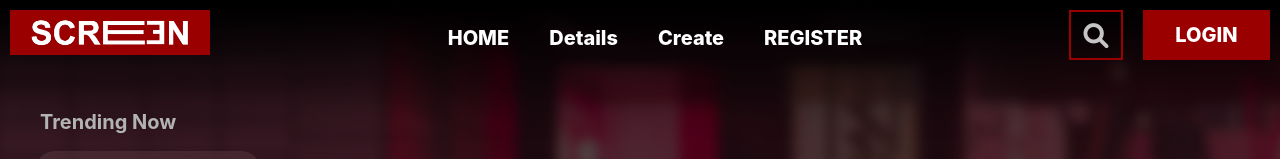
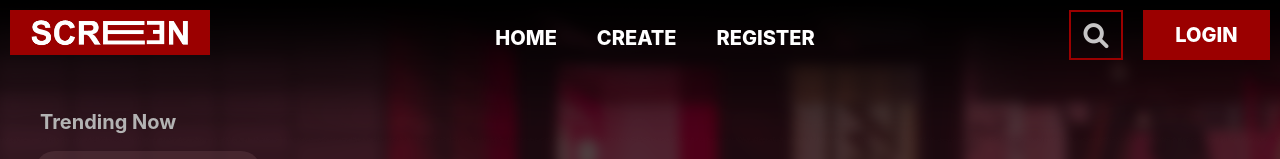
Before and after one commit to PenkoG/react-app-course-project, a React (Create React App) app in the folder client/: page / in a window 1280 px wide. Shown: the top 159 px of the page. Built offline with nearby package versions, Linux system fonts and the light colour scheme.

Commit message:
header navigation tabs changes

```diff
--- a/client/src/components/Header.js
+++ b/client/src/components/Header.js
@@ -13,9 +13,7 @@ export default function Header() {
             <nav className="nav-container">
                 <ul className="nav-ul" >
                     <NavLink className="nav-link" to="/" >HOME</NavLink>
-                    <NavLink className="nav-link" to="/details" >Details</NavLink>
-                    <NavLink className="nav-link" to="/create" >Create</NavLink>
-                    {/* <NavLink className="nav-link" to="/login" >LOGIN</NavLink> */}
+                    <NavLink className="nav-link" to="/create" >CREATE</NavLink>
                     <NavLink className="nav-link" to="/register" >REGISTER</NavLink>
                 </ul>
             </nav>
```
